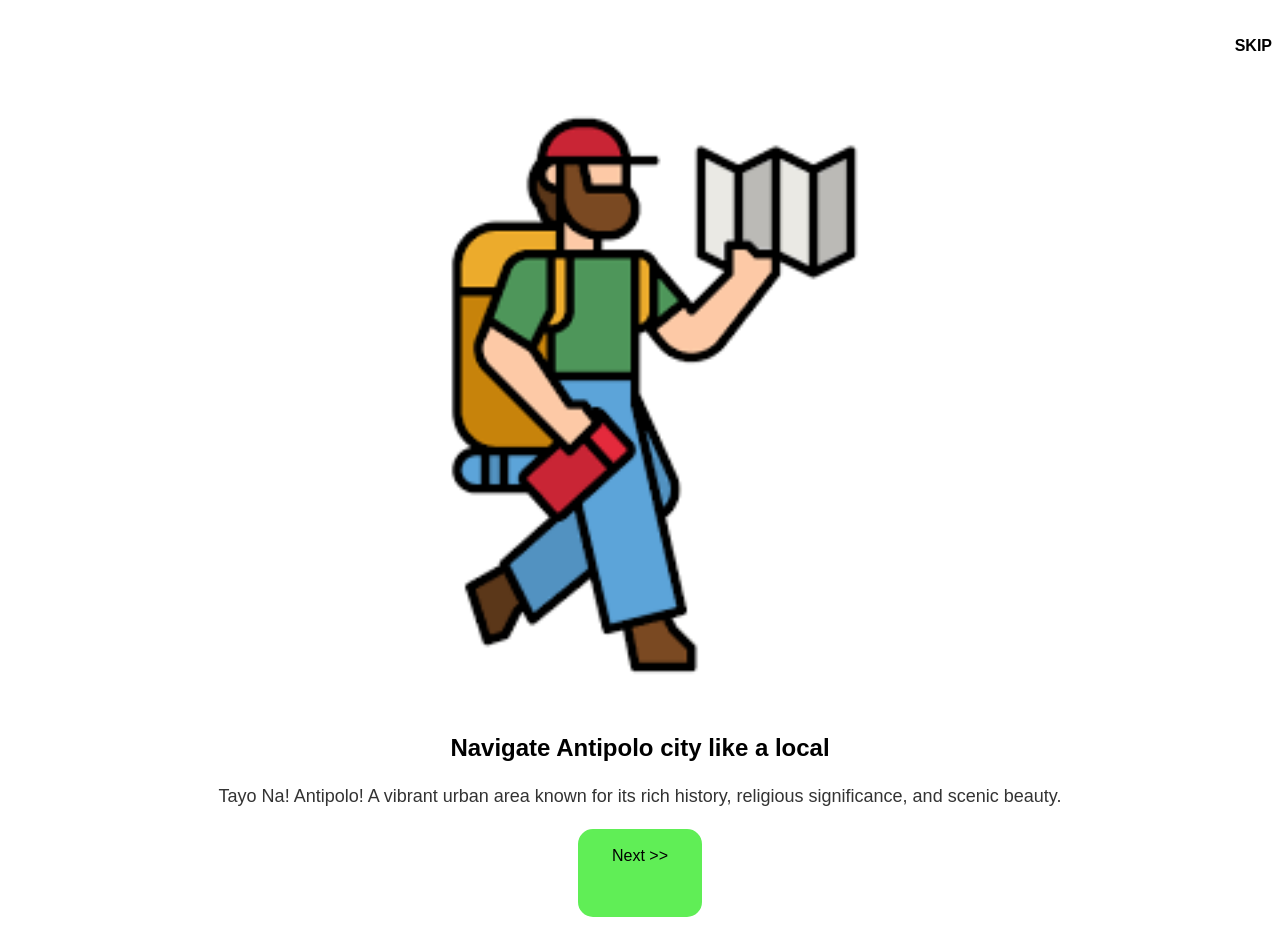
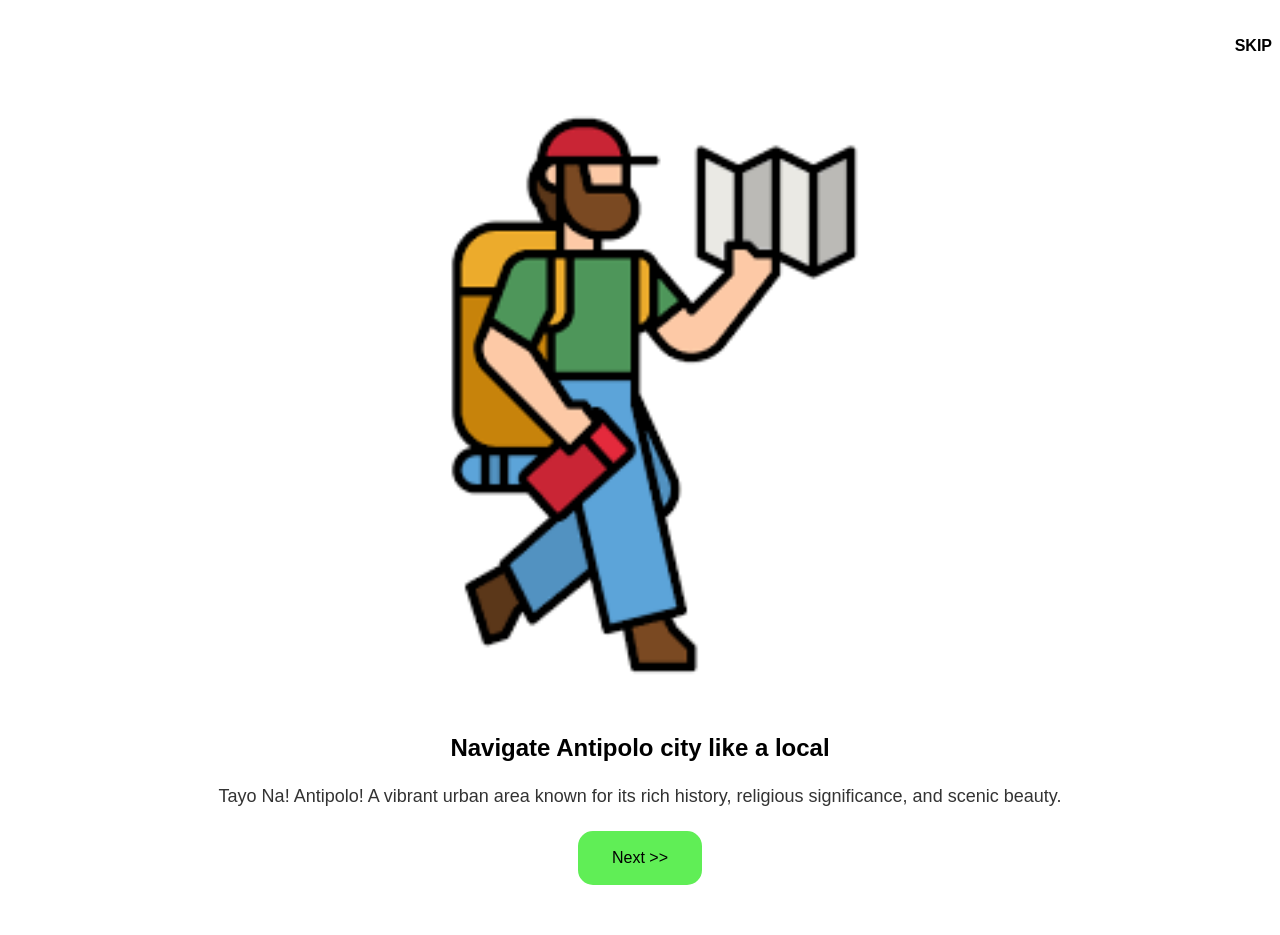
Before and after one commit to jariusismyname/Biograph, a plain HTML site: page index.html in a window 1280 px wide. Drawn offline with Linux system fonts and the light colour scheme.

Commit message:
add style

```diff
--- a/style.css
+++ b/style.css
@@ -34,9 +34,9 @@
   background-color: rgb(96, 238, 86);
   color: black;
   border: 2px solid rgb(96, 238, 86);
-   margin: auto;
+   margin-bottom:  50px;
    border-radius: 15px;
-padding-bottom: 50px;
+/* padding-bottom: 50px; */
   }
 
 
```
